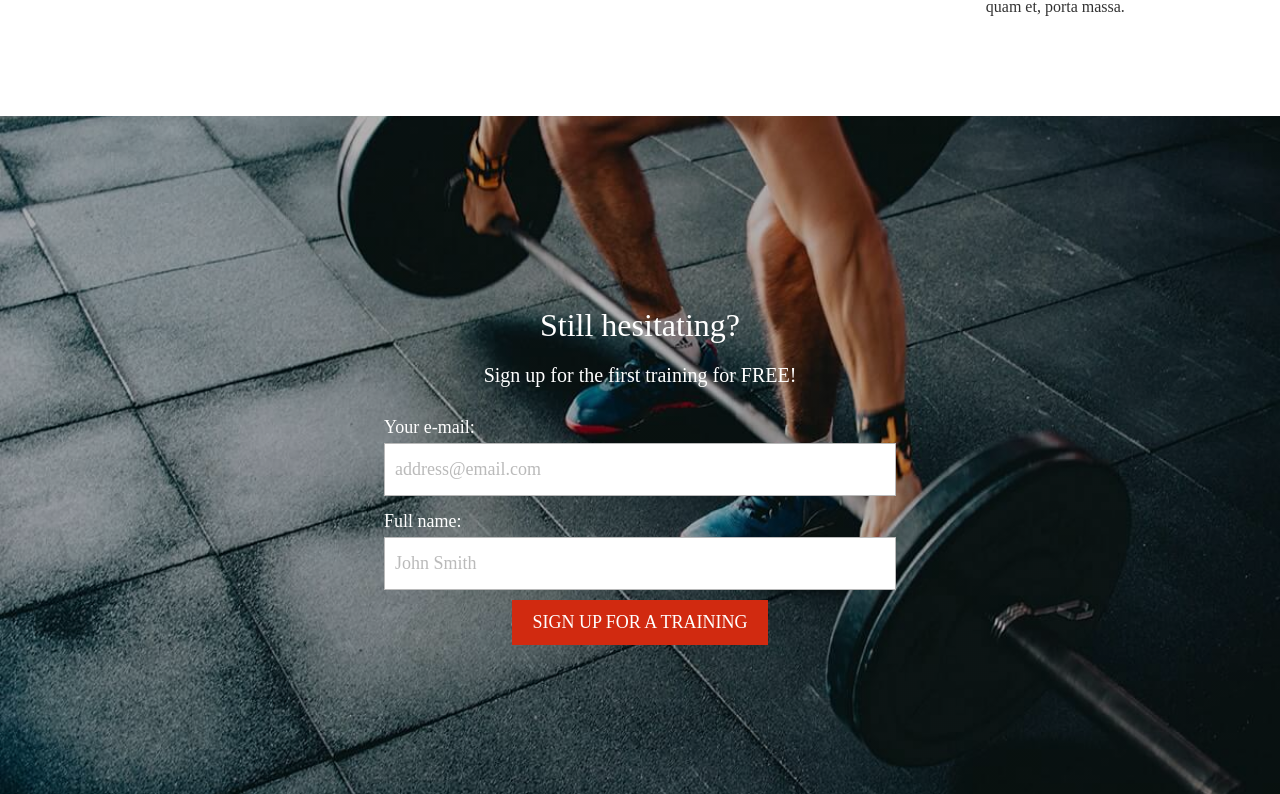
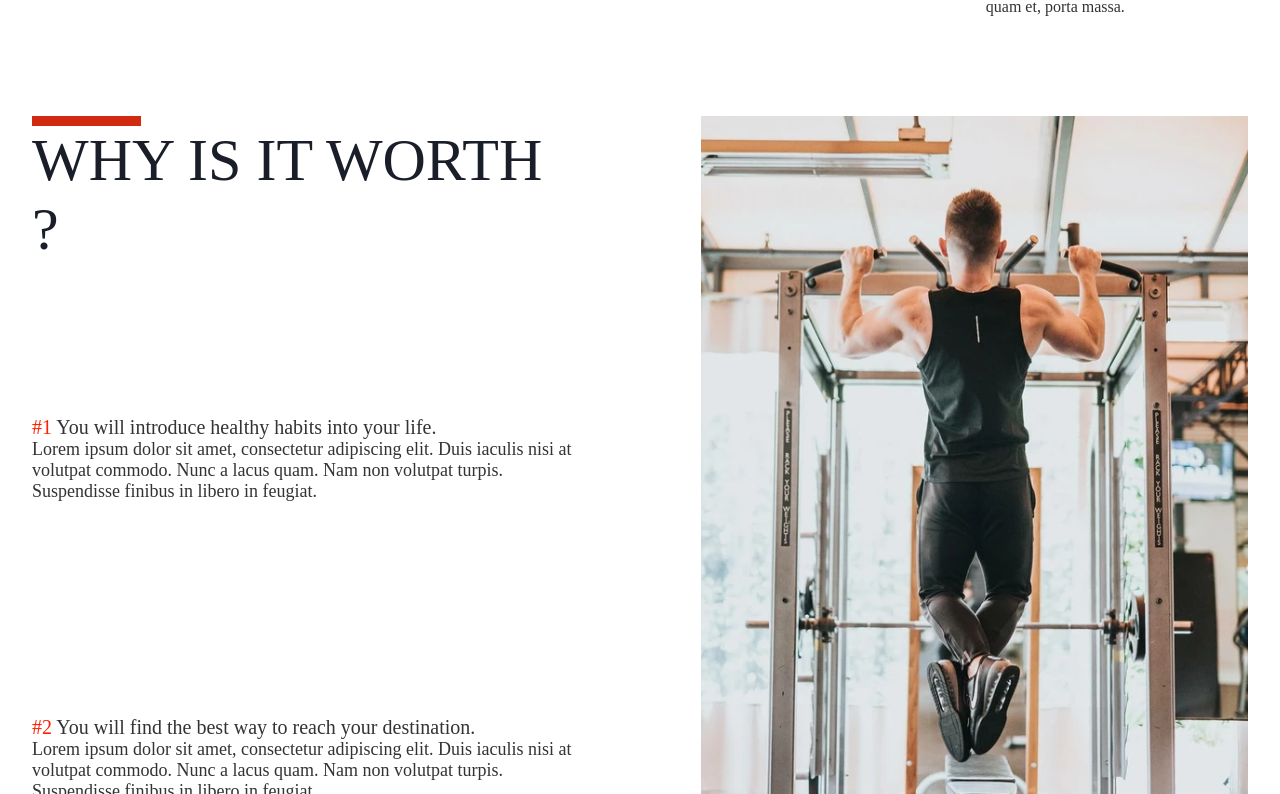
Before and after one commit to Macomi27/Personal-trainer-website, a React (Create React App) app: page / in a window 1280 px wide. Shown: the part 2346-3140 px from the top of the page. Built offline with nearby package versions, Linux system fonts and the light colour scheme.

Commit message:
worth it desktop section setup

```diff
--- a/src/components/Worth/Worth.css
+++ b/src/components/Worth/Worth.css
@@ -0,0 +1,87 @@
+:root{
+    --brand: rgb(209, 42, 16);
+    --secondary: rgb(255, 34, 0);
+    --complementary: rgb(26, 30, 41);
+    --neutral1: rgb(51, 51, 51);
+}
+
+@import url('https://fonts.googleapis.com/css2?family=Dancing+Script:wght@400..700&family=Open+Sans:ital,wght@0,300..800;1,300..800&family=Poppins:ital,wght@0,100;0,200;0,300;0,400;0,500;0,600;0,700;0,800;0,900;1,100;1,200;1,300;1,400;1,500;1,600;1,700;1,800;1,900&display=swap');
+
+*{
+    margin: 0;
+    padding: 0;
+    box-sizing: border-box;
+    font-size: 16px;
+    font-family: 'Poppins';
+}
+
+.worth-it-sec{
+    width: 100%;
+    margin-block: 100px;
+}
+
+.worth-it-container{
+    width: 95%;
+    margin-inline: auto;
+    display: grid;
+    height: 150vh;
+    grid-template-columns: 45% 45%;
+    grid-template-rows: 25% 25% 25% 25%;
+    justify-content: space-between;
+}
+
+.worth1{
+    grid-area: 1/1/1/2;
+}
+
+.worth2{
+    grid-area: 2/1/3/2;
+}
+
+.worth3{
+    grid-area: 3/1/4/2;
+}
+
+.worth4{
+    grid-area: 4/1/5/2;
+}
+
+.worth5{
+    grid-area: 1/2/4/3;
+}
+
+.worth-title{
+    display: flex;
+    flex-direction: column;
+    align-items: flex-start;
+}
+
+.worth-animation{
+    width: 20%;
+    height: 10px;
+    background-color: var(--brand);
+}
+
+.worth-title > h2{
+    text-transform: uppercase;
+    font-size: 60px;
+    font-weight: 300;
+    color: var(--complementary);
+}
+
+.way-heading{
+    font-size: 20px;
+    font-weight: 400;
+    color: var(--neutral1);
+}
+
+.digit{
+    color: var(--secondary);
+    font-size: 20px;
+}
+
+.way p:nth-child(2){
+    font-size: 18px;
+    font-weight: 300;
+    color: var(--neutral1);
+}
--- a/src/components/Worth/Worth.jsx
+++ b/src/components/Worth/Worth.jsx
@@ -1,11 +1,30 @@
 import React from "react";
 import "./Worth.css";
+import worthImage from '../assets/worth.webp'
 
 const Worth = () => {
     return(
         <div className="worth-it-sec">
             <div className="worth-it-container">
-
+                <div className="worth-title worth1">
+                    <div className="worth-animation"></div>
+                    <h2>why is it worth ?</h2>
+                </div>
+                <div className="way worth2">
+                    <p className="way-heading"><span className="digit">#1 </span>You will introduce healthy habits into your life.</p>
+                    <p>Lorem ipsum dolor sit amet, consectetur adipiscing elit. Duis iaculis nisi at volutpat commodo. Nunc a lacus quam. Nam non volutpat turpis. Suspendisse finibus in libero in feugiat.</p>
+                </div>
+                <div className="way worth3">
+                    <p className="way-heading"><span className="digit">#2 </span>You will find the best way to reach your destination.</p>
+                    <p>Lorem ipsum dolor sit amet, consectetur adipiscing elit. Duis iaculis nisi at volutpat commodo. Nunc a lacus quam. Nam non volutpat turpis. Suspendisse finibus in libero in feugiat.</p>
+                </div>
+                <div className="way worth4">
+                    <p className="way-heading"><span className="digit">#3 </span>You will be given nutritional advice to help you achieve your goal faster.</p>
+                    <p>Lorem ipsum dolor sit amet, consectetur adipiscing elit. Duis iaculis nisi at volutpat commodo. Nunc a lacus quam. Nam non volutpat turpis. Suspendisse finibus in libero in feugiat.</p>
+                </div>
+                <div className="worth-img worth5">
+                    <img src={worthImage} alt="" />
+                </div>
             </div>
         </div>
     )
--- a/src/pages/Home.jsx
+++ b/src/pages/Home.jsx
@@ -14,9 +14,9 @@ const Home = () => {
             <Hero />
             <HeroSub />
             <Offer />
+            <Worth />
             <Signup />
             <Footer />
-            <Worth />
         </>
     )
 }
```
Also changed, not shown: src/components/assets/worth.webp (added).
